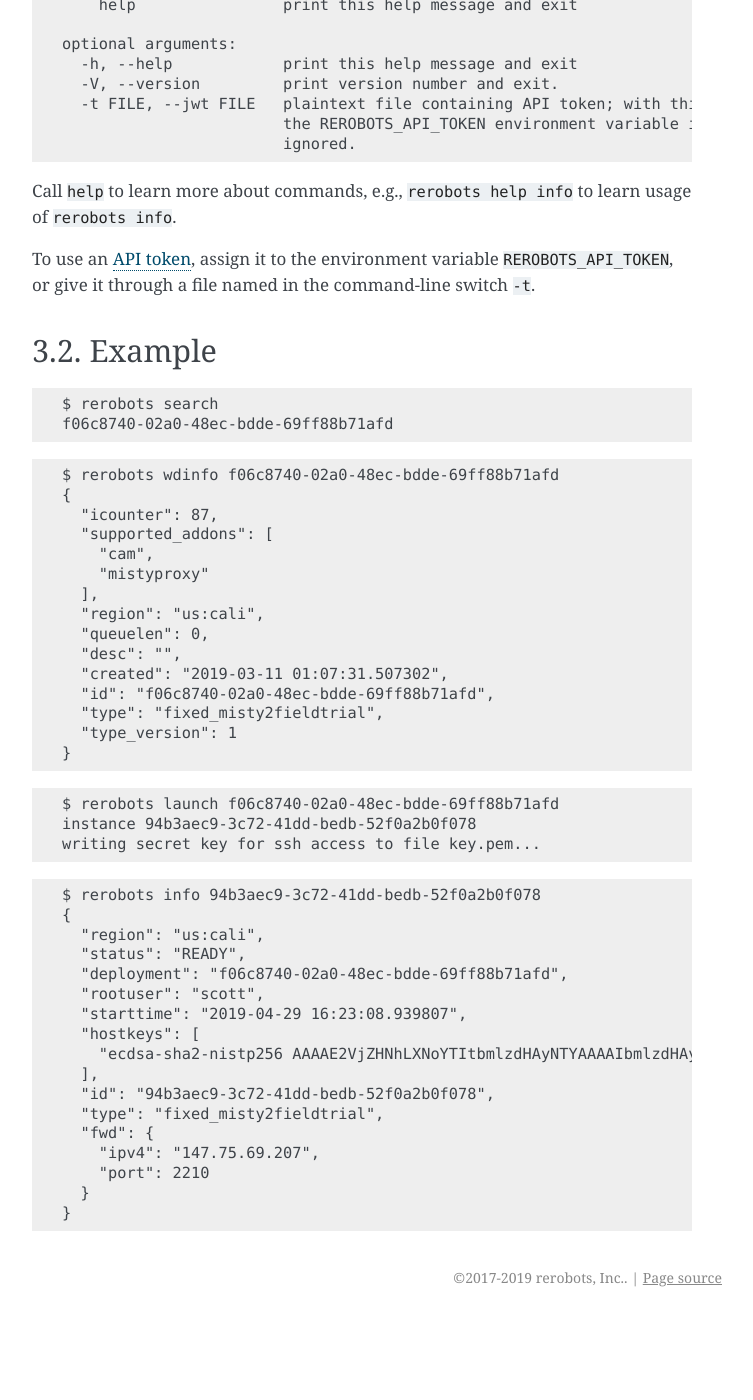
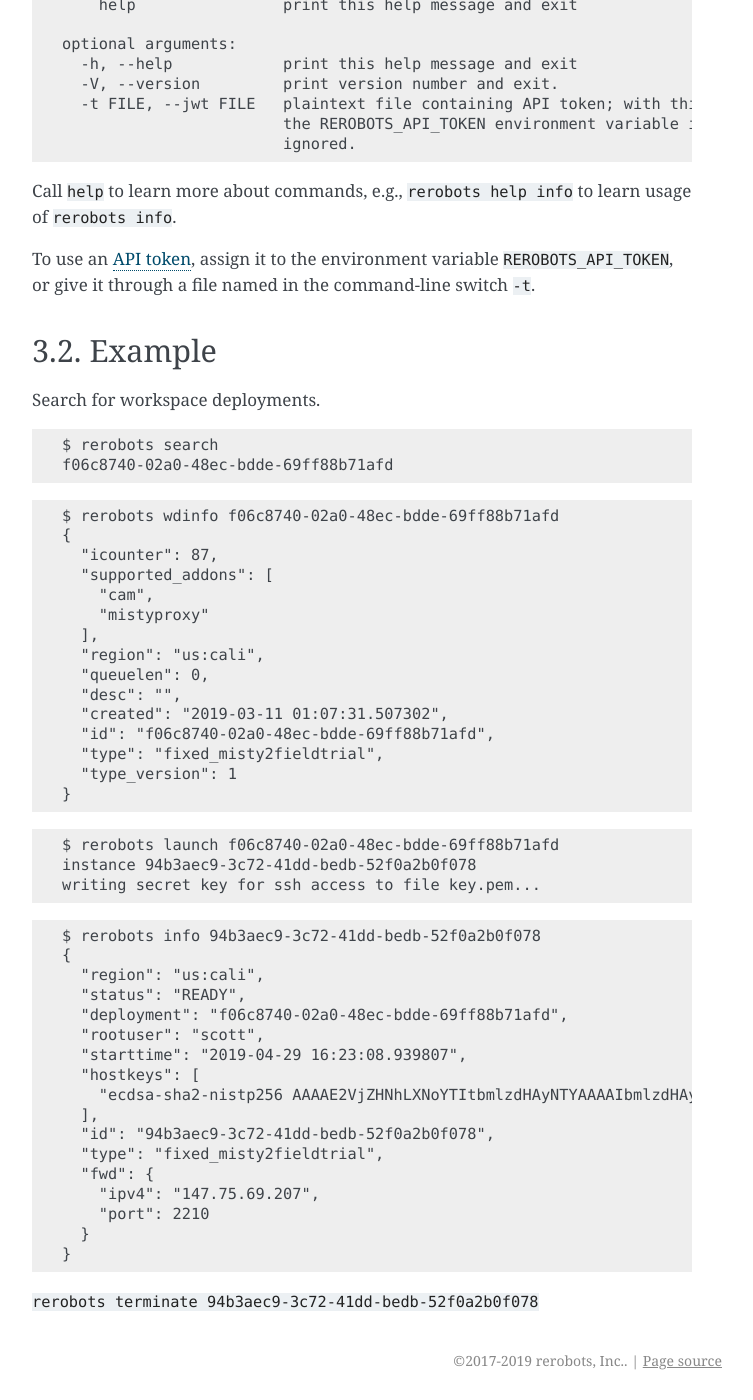
Before and after one commit to rerobots/py, a Sphinx documentation site: the page built from doc/cli.rst, in a window 1280 px wide and 1400 px high, scrolled down 657 px. Shown: the whole window, without its empty margins (388-1141 px from the left). Built offline with Sphinx 7.4.7, drawn with Linux system fonts in a browser that asks for light colours; before the commit the page ends 1974 px from its top, so only the background shows below that.

Commit message:
DOC: progress on example in CLI page
[ci skip]

```diff
--- a/doc/cli.rst
+++ b/doc/cli.rst
@@ -53,12 +53,15 @@
 Example
 -------
 
+Search for workspace deployments.
+
 .. highlight:: none
 
 ::
 
   $ rerobots search
   f06c8740-02a0-48ec-bdde-69ff88b71afd
+
 
 
 .. highlight:: none
@@ -110,3 +113,5 @@
       "port": 2210
     }
   }
+
+``rerobots terminate 94b3aec9-3c72-41dd-bedb-52f0a2b0f078``
```
